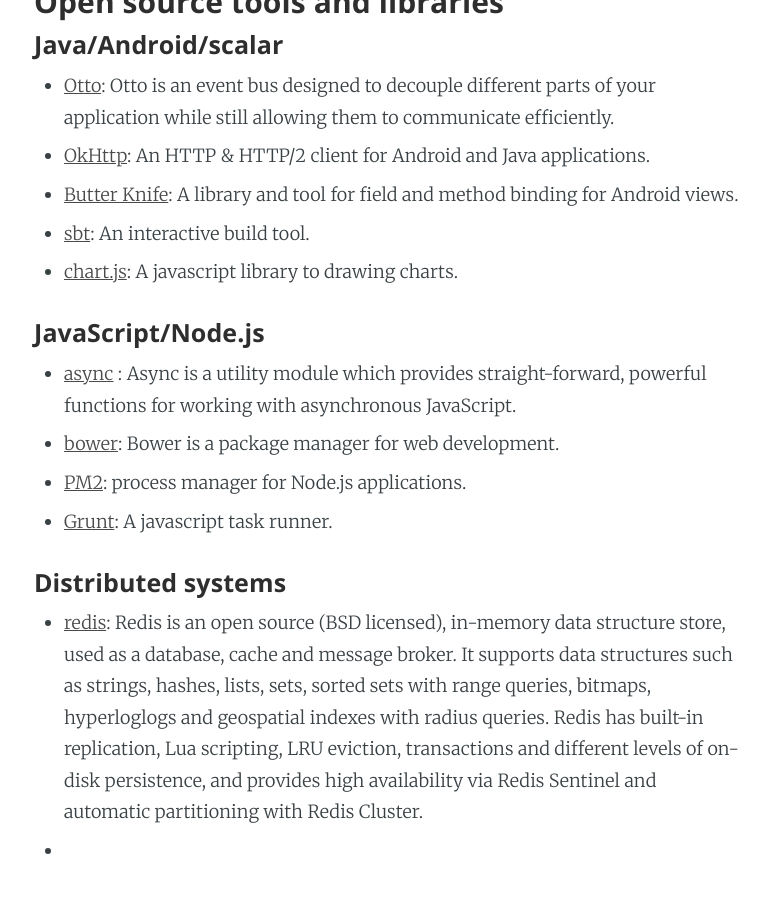
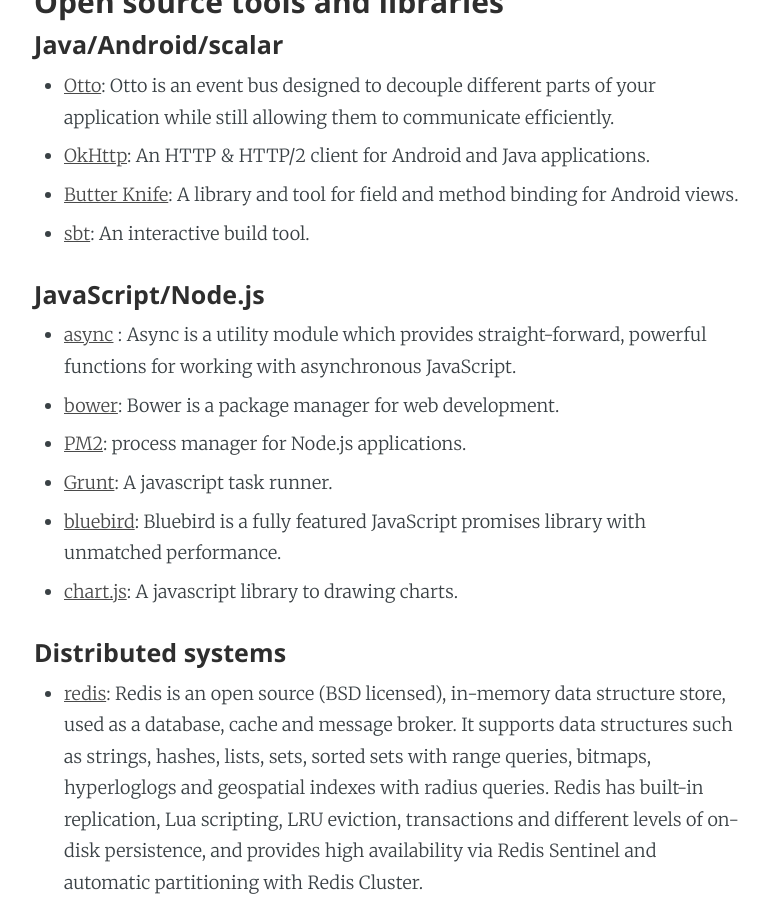
Before and after one commit to hchim/hchim.github.io, a Jekyll site: the page built from links.md, in a window 1280 px wide and 900 px high, scrolled down 706 px. Shown: the whole window, without its empty margins (251-1020 px from the left). Built offline with Jekyll 4.4.1, drawn with Linux system fonts in a browser that asks for light colours; nearby versions of some CDN libraries.

Commit message:
Update links.md
Add bluebird.

```diff
--- a/links.md
+++ b/links.md
@@ -20,7 +19,8 @@ title: Useful Links
 - [bower](https://bower.io/): Bower is a package manager for web development.
 - [PM2](http://pm2.keymetrics.io/docs/usage/quick-start/): process manager for Node.js applications.
 - [Grunt](https://gruntjs.com/): A javascript task runner.
-
+- [bluebird](http://bluebirdjs.com/docs/getting-started.html): Bluebird is a fully featured JavaScript promises library with unmatched performance.
+- [chart.js](http://www.chartjs.org/docs/): A javascript library to drawing charts.
 
 #### Distributed systems
 
```
Also changed, not shown: other parts of links.md (+0 -1 lines).
